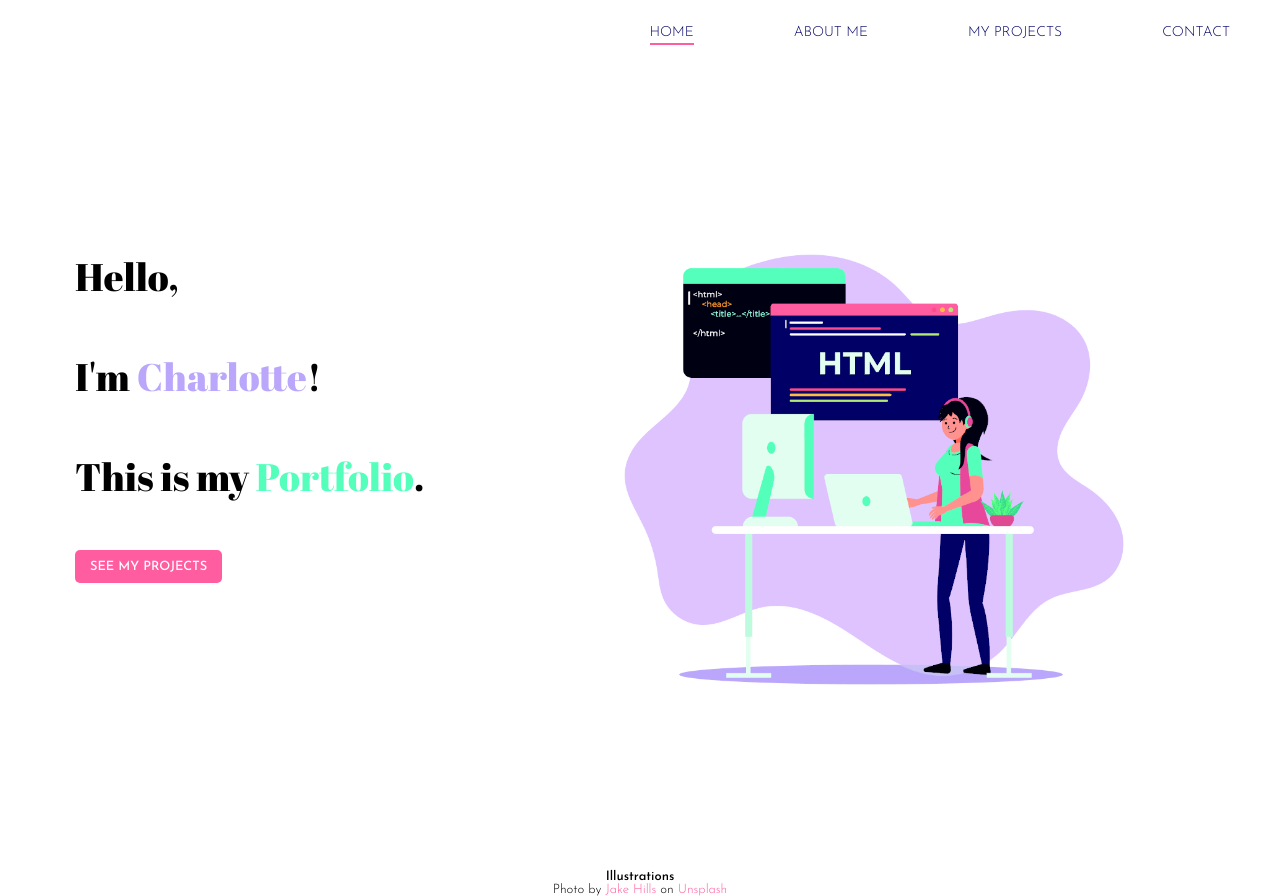
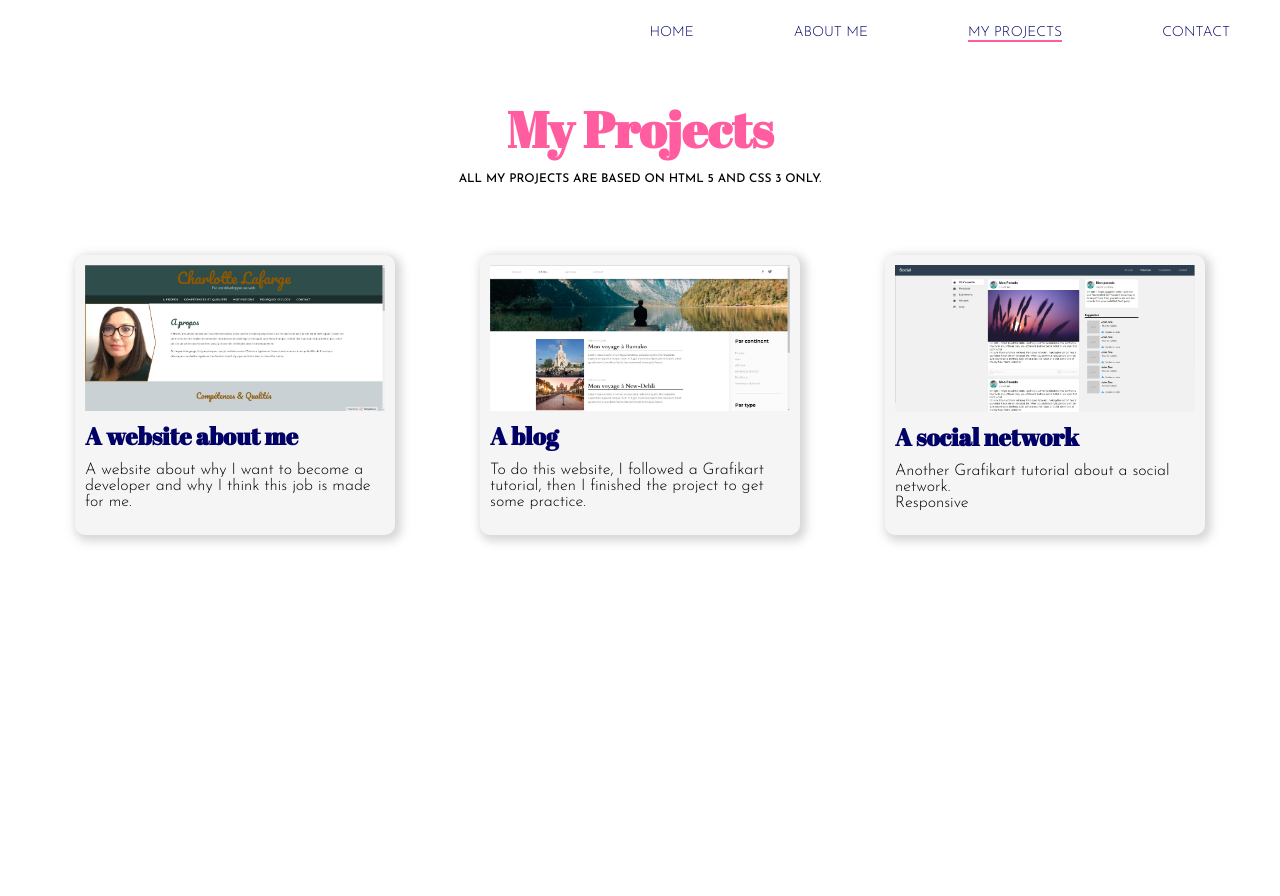
Before and after one commit to lafcha/lafcha.github.io, a plain HTML site: page project.html in a window 1280 px wide. After the commit the page ends 800 px from the top, so only its background shows below. Drawn offline with Linux system fonts and the light colour scheme.

Commit message:
Update project.html

```diff
--- a/project.html
+++ b/project.html
@@ -6,36 +6,43 @@
     <link rel="stylesheet" href="style.css">
     <link href="https://fonts.googleapis.com/css2?family=Abril+Fatface&display=swap" rel="stylesheet">
     <link href="https://fonts.googleapis.com/css2?family=Josefin+Sans:wght@300;500&display=swap" rel="stylesheet">
-    <title>Charlotte Lafarge's Portfolio</title>
+    <title>Charlotte Lafarge's Projects</title>
 </head>
 <body>
     <nav class="header">
-        <div class="header-link-wrapper" id="active">
+        <div class="header-link-wrapper">
             <a href="index.html"target="_blank" rel="noopener">Home</a>
         </div>
         <div class="header-link-wrapper">
             <a href="https://github.com/lafcha"target="_blank" rel="noopener">About me</a>
         </div>
         <div class="header-link-wrapper">
-            <a href="project.html"target="_blank" rel="noopener">My projects</a>
+            <a href="project.html"target="_blank" rel="noopener" id="active">My projects</a>
         </div>
         <div class="header-link-wrapper">
             <a href="mailto:charlotte.bronsard@gmail.com">Contact</a>
         </div>
     </nav>
-    <div class="container">
-        <p class="hello">Hello,</p>
-        <p class="name">I'm <span>Charlotte</span>!</p>
-        <p class="portfolio">This is my <span>Portfolio</span>.</p>
-        <a href="project.html" target="_blank" rel="noopener">
-        <button>
-        See my projects
-        </button>
+    <h1>My Projects</h1>
+    <p class="project-undertitle">All my projects are based on HTML 5 and CSS 3 only. </p>
+    <div class="main-project">
+        <card class="project-card"><a href="https://lafcha.github.io/SITECV_ONEPAGE/index.html" c>
+            <img class="card-img"src="img/aboutme.jpg" alt="Vignette site à propos">
+            <h2>A website about me</h2>
+            <p>A website about why I want to become a developer and why I think this job is made for me.</p>
+        </a></card>
+        <card class="project-card"><a href="blog/index.html"target="_blank" rel="noopener">
+            <img class="card-img" src="img/blog.jpg" alt="Vignette site blog">
+            <h2>A blog</h2>
+            <p>To do this website, I followed a Grafikart tutorial, then I finished the project to get some practice.</p>
         </a>
+        </card>
+        <card class="project-card"><a href="https://lafcha.github.io/reseau/index.html"target="_blank" rel="noopener">
+                <img class="card-img" src="img/reseau.jpg" alt="Vignette site réseau social">
+            <h2>A social network</h2>
+            <p>Another Grafikart tutorial about a social network.</p>
+            <p id="responsive">Responsive</p>
+        </a>
+       </div>
     </div>
-    <footer>
-        <p>Illustrations</p>
-        <span>Photo by <a href="https://unsplash.com/@jakehills?utm_source=unsplash&amp;utm_medium=referral&amp;utm_content=creditCopyText">Jake Hills</a> on <a href="https://unsplash.com/?utm_source=unsplash&amp;utm_medium=referral&amp;utm_content=creditCopyText">Unsplash</a></span>
-    </footer>
 </body>
-</html>
```
